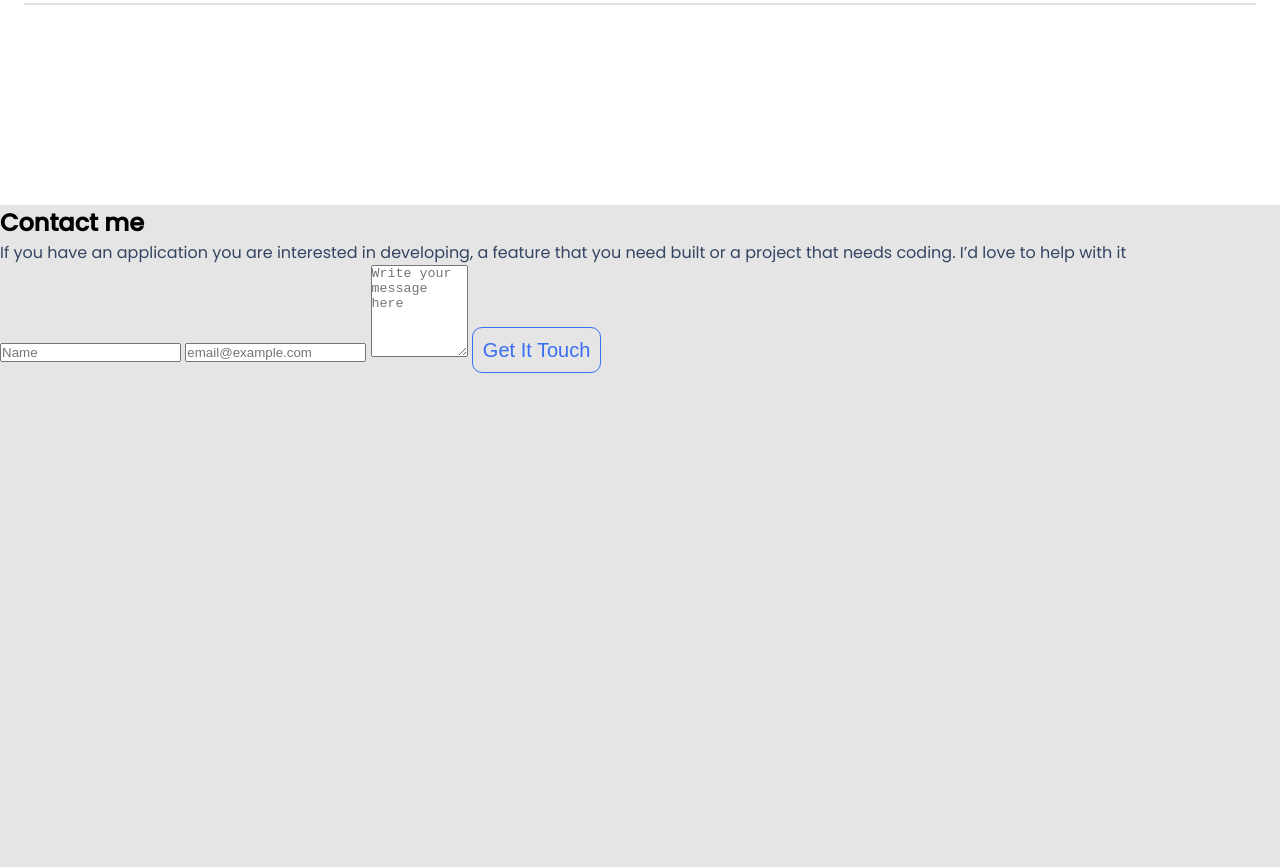
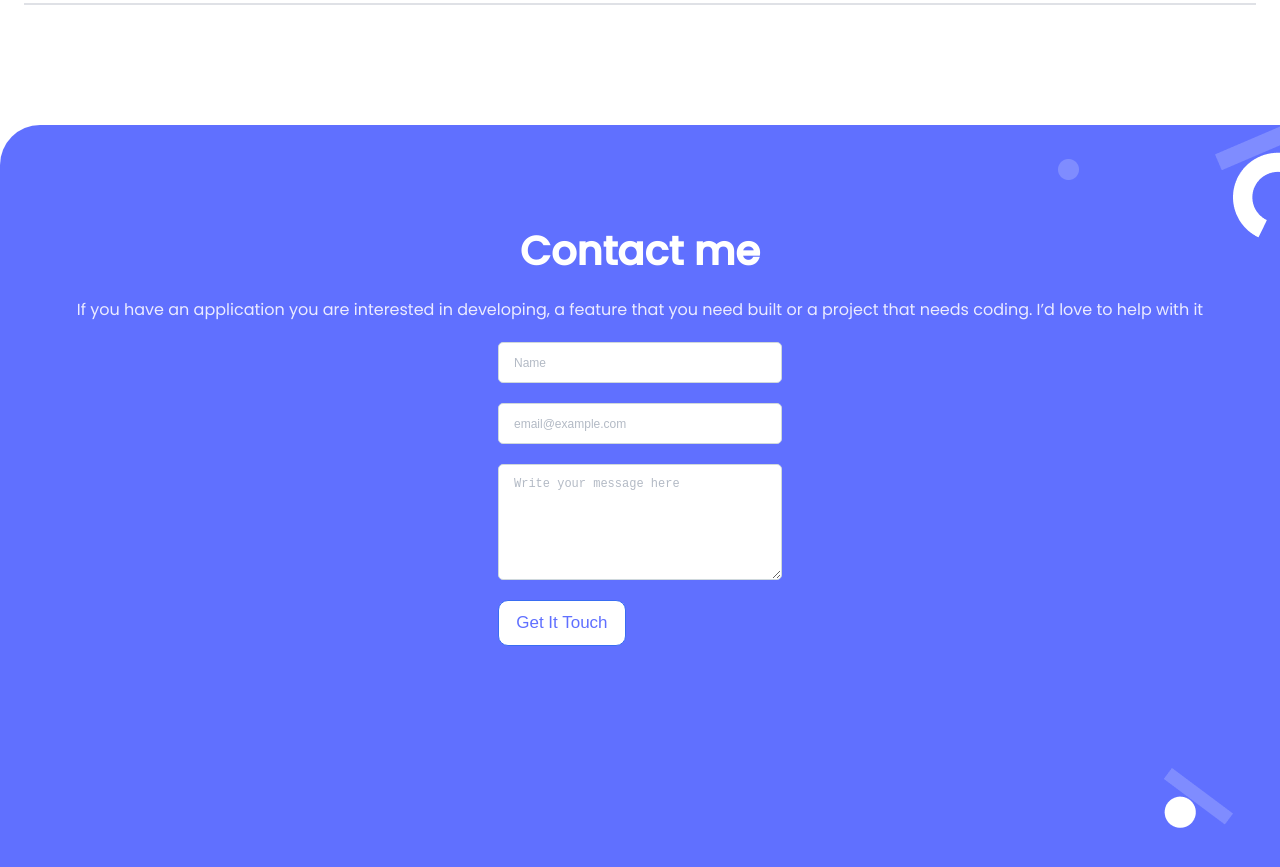
Before and after one commit to omarsalem7/Portfolio, a plain HTML site: page index.html in a window 1280 px wide. Shown: the part 6480-7347 px from the top of the page. Before the commit the page ends 6873 px from the top, so only its background shows below. Drawn offline with Linux system fonts and the light colour scheme.

Commit message:
Add style for contcat form

```diff
--- a/style.css
+++ b/style.css
@@ -252,3 +252,60 @@ button:disabled {
   line-height: 24px;
   text-align: left;
 }
+
+.contact {
+  margin-top: -80px;
+  z-index: 2;
+  display: flex;
+  flex-direction: column;
+  align-items: center;
+  background-color: #6070ff;
+  background-image: url("./assests/contact-bg.png");
+  background-repeat: no-repeat;
+  background-position-x: right;
+  border-top-left-radius: 40px;
+  min-height: 100vh;
+}
+
+.contact-title {
+  font-weight: bold;
+  font-size: 40px;
+  line-height: 52px;
+  color: #ffffff;
+  padding: 100px 0 20px 0;
+}
+
+.contact p {
+  padding: 0 20px;
+  text-align: justify;
+  color: #ebebff;
+  padding-bottom: 20px;
+  text-align: center;
+}
+
+.contact-form {
+  display: flex;
+  flex-direction: column;
+}
+
+.form-input {
+  background: #ffffff;
+  padding: 12px 90px 12px 15px;
+  border: 1px solid #cfd8dc;
+  margin-bottom: 20px;
+  border-radius: 5px;
+  outline: none;
+}
+
+.contact-btn {
+  background-color: #ffffff;
+  width: 45%;
+  color: #6070ff;
+  font-size: 17px;
+  margin-top: 0;
+}
+
+::placeholder {
+  font-size: 12px;
+  color: #b3bac5;
+}
```
